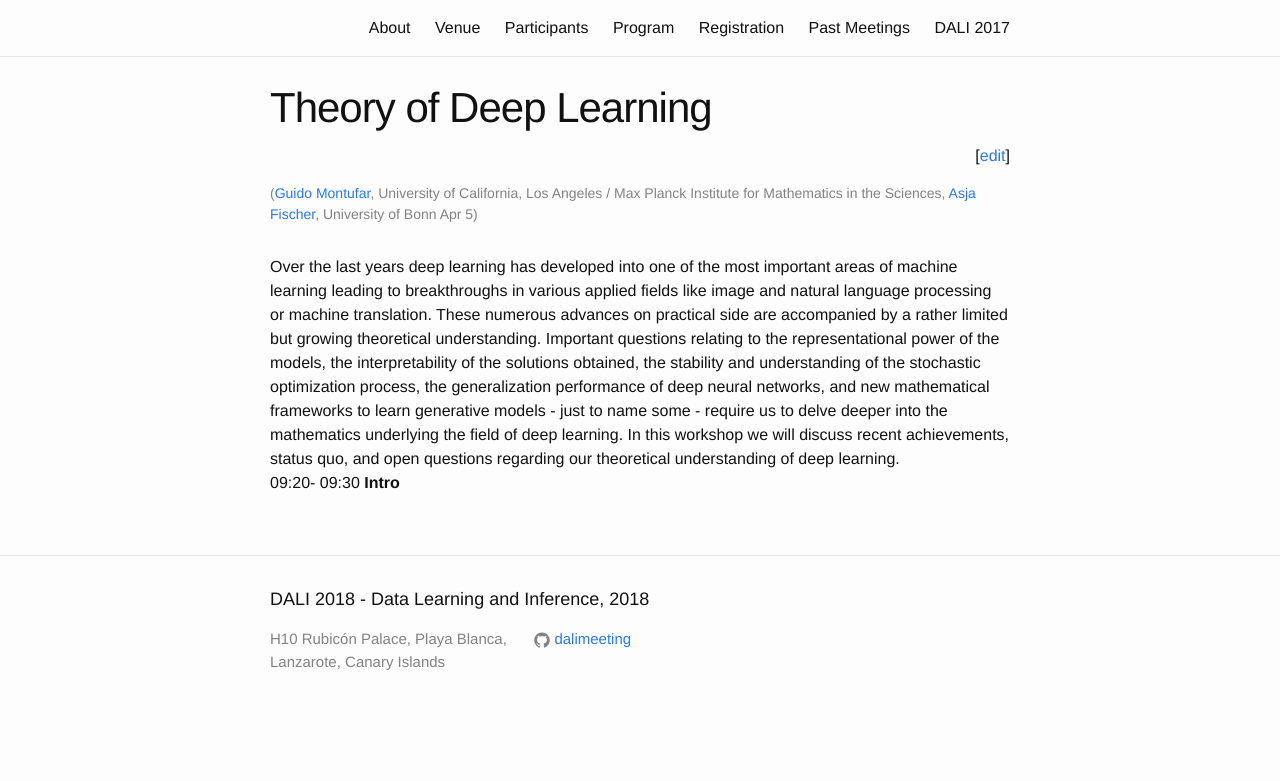
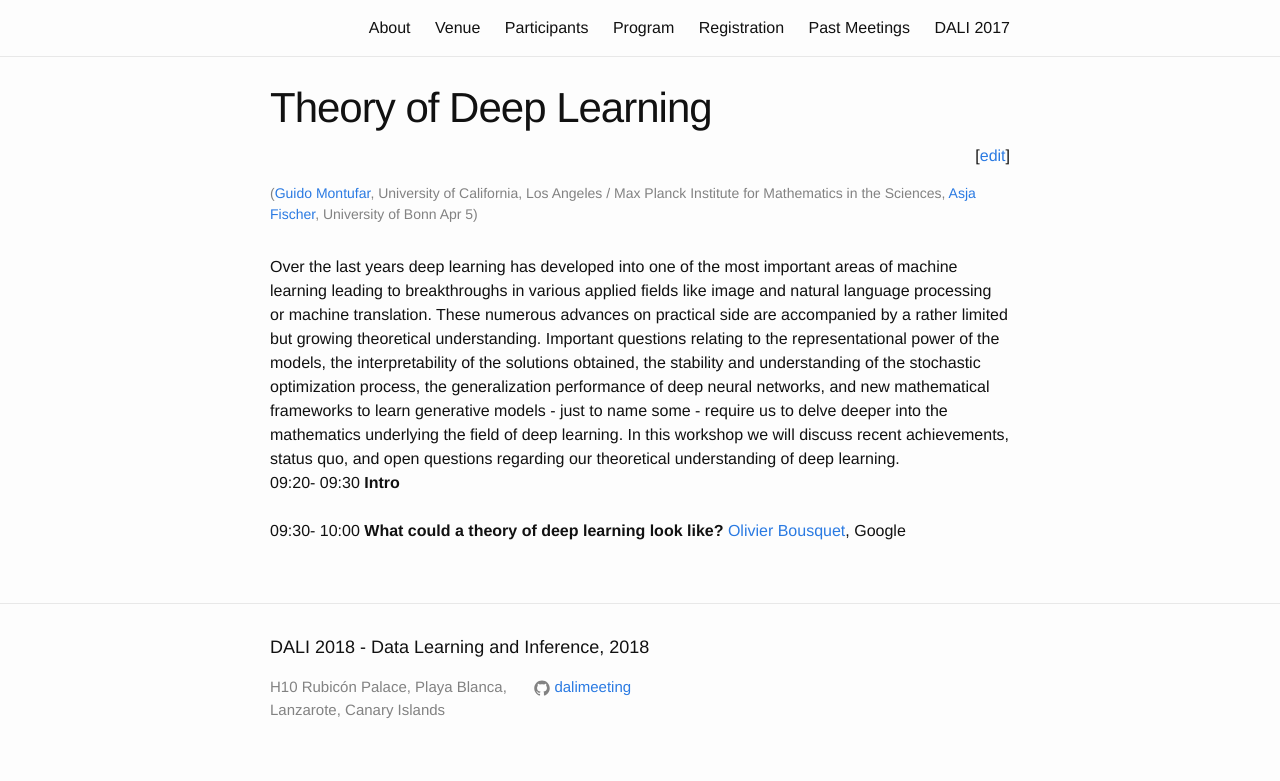
Before and after one commit to dalimeeting/dalimeeting.github.io, a Jekyll site: the page built from _posts/2018-04-05-workshopTheoryDL.md, in a window 1280 px wide. Shown: the part 351-1132 px from the top of the page. Built offline with Jekyll 4.4.1, drawn with Linux system fonts in a browser that asks for light colours; before the commit the page ends 1084 px from its top, so only the background shows below that.

Commit message:
Update 2018-04-05-workshopTheoryDL.md

```diff
--- a/_posts/2018-04-05-workshopTheoryDL.md
+++ b/_posts/2018-04-05-workshopTheoryDL.md
@@ -26,5 +26,14 @@ talks:
   youtube:
   start: "09:20"
   end: "09:30"
+- title: "What could a theory of deep learning look like?"
+  author:
+  - given: Olivier
+    family: Bousquet
+    url: https://research.google.com/pubs/OlivierBousquet.html
+    institute: Google
+  youtube:
+  start: "09:30"
+  end: "10:00"
 speakers:
 ---
```
